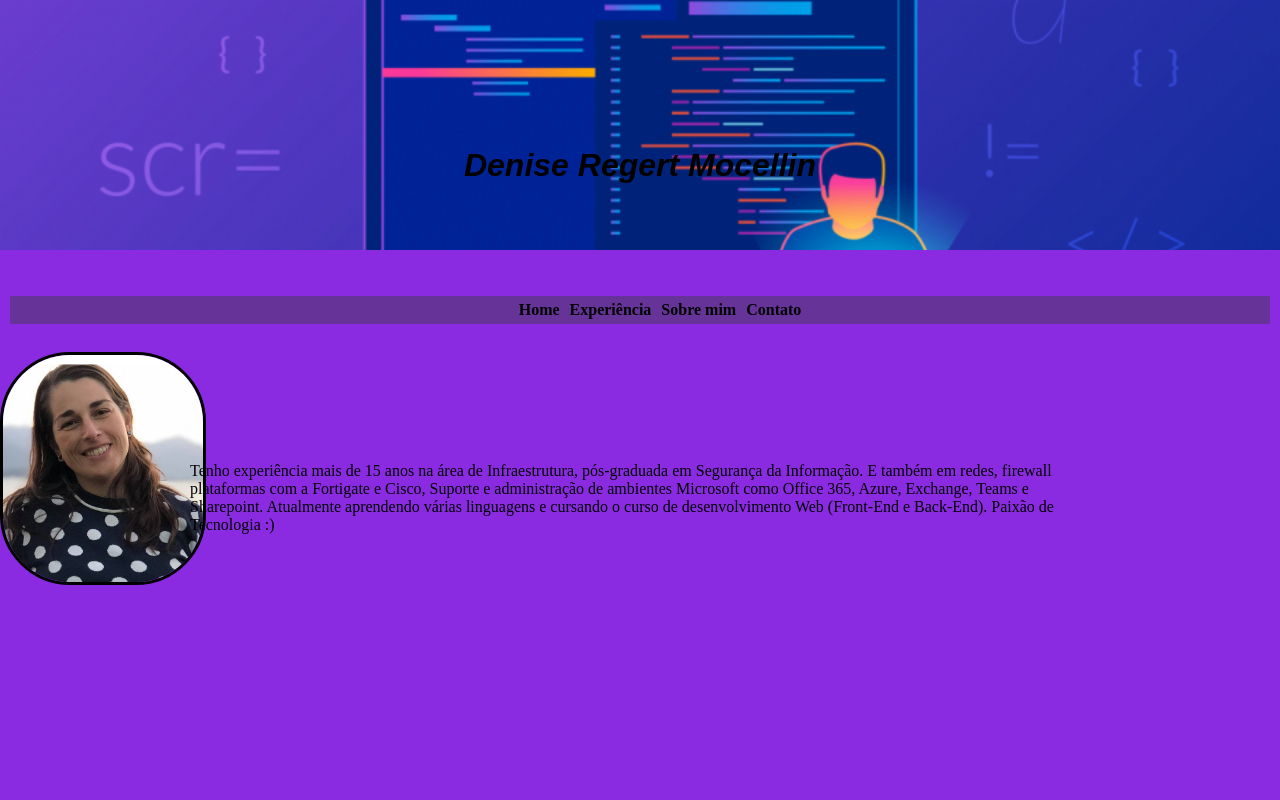
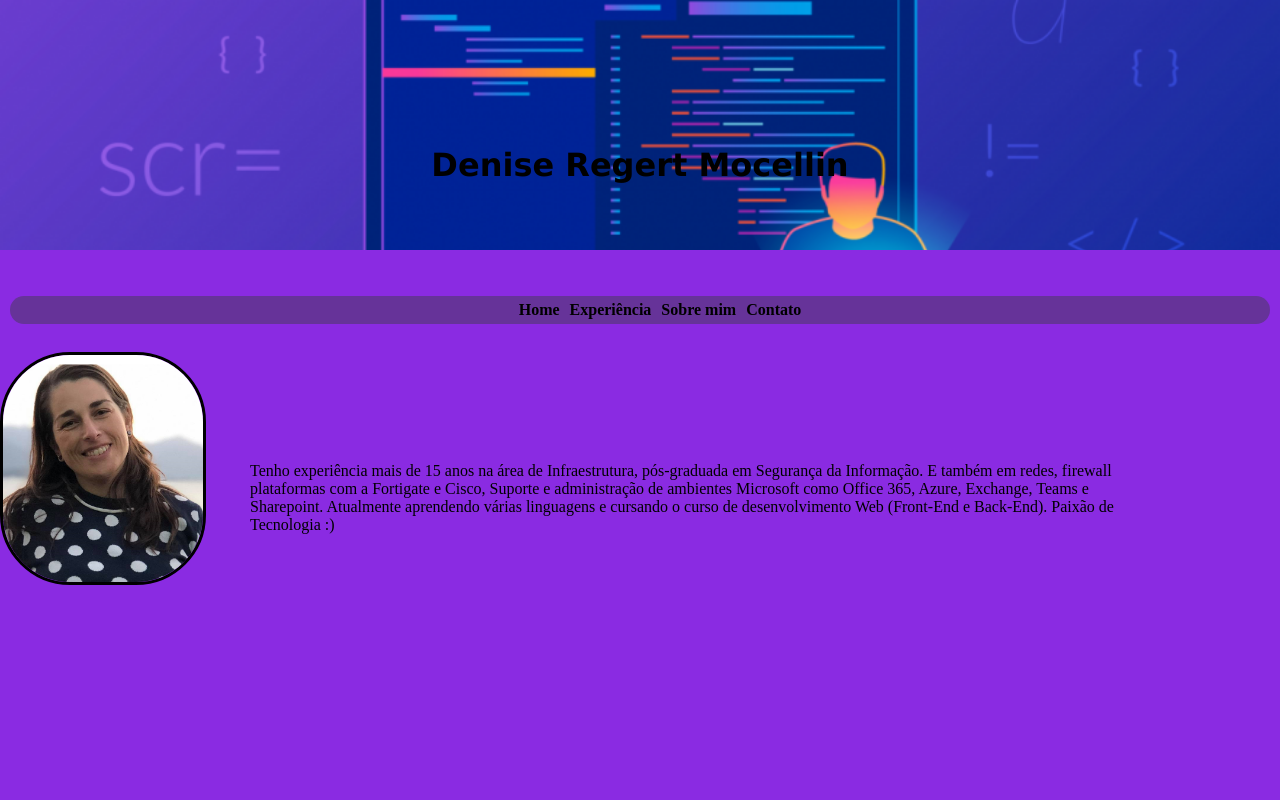
Before and after one commit to denisemocellin52/DesenvolvimentoWeb, a plain HTML site: page index.html in a window 1280 px wide. Shown: the top 800 px of the page. Drawn offline with Linux system fonts and the light colour scheme.

Commit message:
Atualizado correto

```diff
--- a/index.css
+++ b/index.css
@@ -4,13 +4,11 @@ body {
     background-color: blueviolet;
 }
 
-header{
+header {
     display: flex;
     width: 100%;
     height: 250px;
     background-image: url("imagens/developer.png");
-    font-family: 'Lucida Sans', 'Lucida Sans Regular', 'Lucida Grande', 'Lucida Sans Unicode', Geneva, Verdana, sans-serif;
-    text-align: center;
     background-size: cover;
     justify-content: center;
     align-items: center;
@@ -26,9 +24,8 @@ img {
     align-content: center;
 }
 
-h1 {
-    font-family: Arial, Helvetica, sans-serif;
-    font-style: italic;
+header h1 {
+    font-family: Verdana, Geneva, Tahoma, sans-serif;
     position: relative;
     top: 40px;
     margin: auto;
@@ -36,7 +33,7 @@ h1 {
 
 menu {
     text-align: center;
-    font-size: 14px;
+    font-size: 15px;
     text-transform: uppercase;
     margin-top: -20px;
 }
@@ -49,6 +46,7 @@ menu {
     margin: 10px;
     background-color: rebeccapurple;
     align-items: center;
+    border-radius: 15px;
 }
 
 #menu ul li {
@@ -56,13 +54,13 @@ menu {
     margin: 5px;
 }
 
-#menu ul li a{
+#menu ul li a {
     color: black;
     text-decoration: none;
     font-weight: bold;
 }
 
-main{
+main {
     display: flex;
     justify-content: center;
     align-items: center;
@@ -80,6 +78,7 @@ main h1 {
     margin-bottom: 600px;
     margin-top: 20px;
     max-width: 900px;
+    left: 250px;
 }
 
 footer {
@@ -92,20 +91,21 @@ footer {
     font-weight: normal;
 }
 
-#rodape-logo img{
+#rodape-logo img {
     width: 30px;
     margin: 15px;
     top: 50px;
 }
 
-#rodape-container{
+#rodape-container {
     display: flex;
     justify-content: center;
     margin: 50px;
     background-color: rebeccapurple;
     align-items: center;
+    border-radius: 25px;
 }
 
-#copyright{
+#copyright {
     font-size: 15px;
 }
--- a/index.html
+++ b/index.html
@@ -1,8 +1,10 @@
 <!DOCTYPE html>
-<html>
+<html lang="pt-br">
     <head>
         <title>Página da Denise Mocellin</title>
         <link rel="stylesheet" href="index.css">
+        <meta charset="UTF-8">
+        <meta http-equiv="X-UA-Compatible" content="IE=edge">
     </head>
     <body>
     <header>
```
